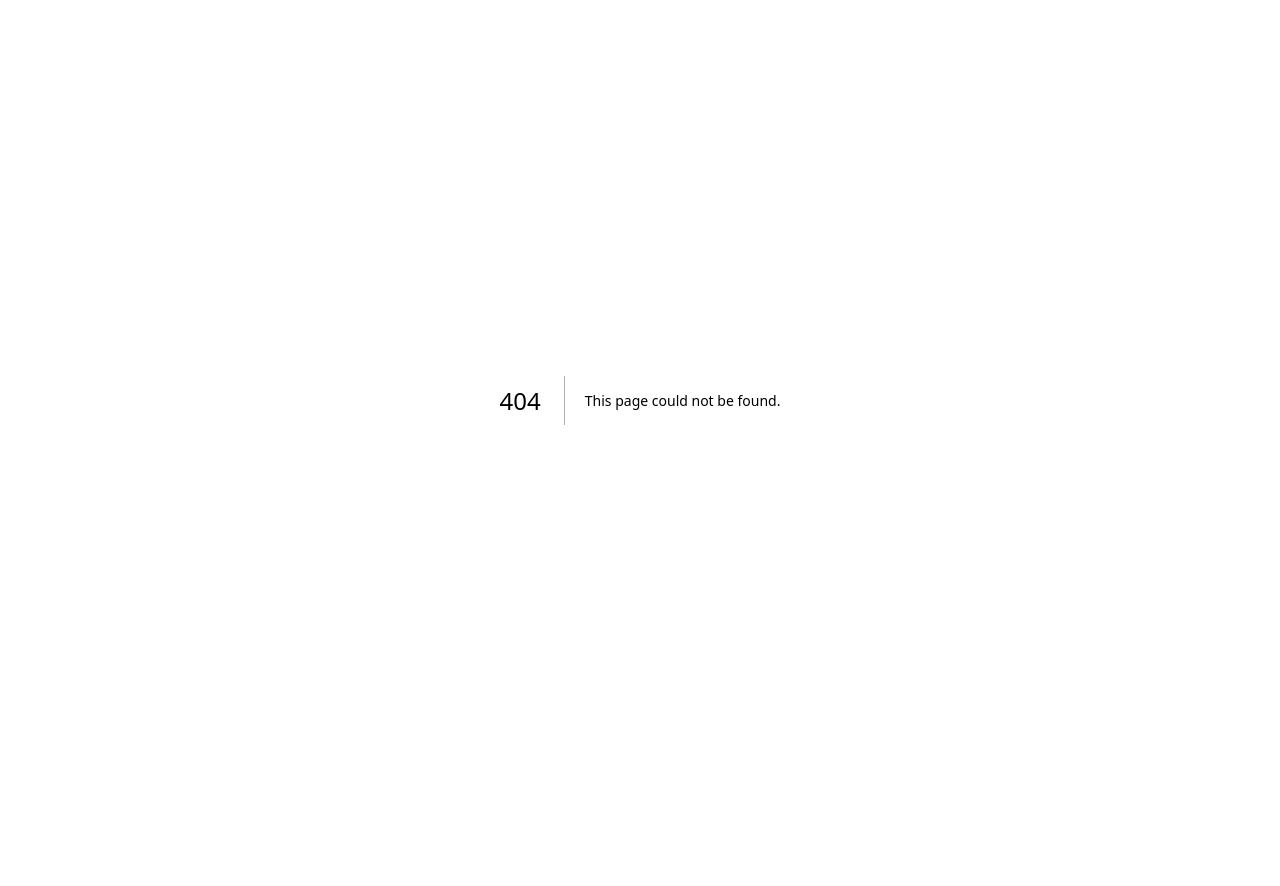
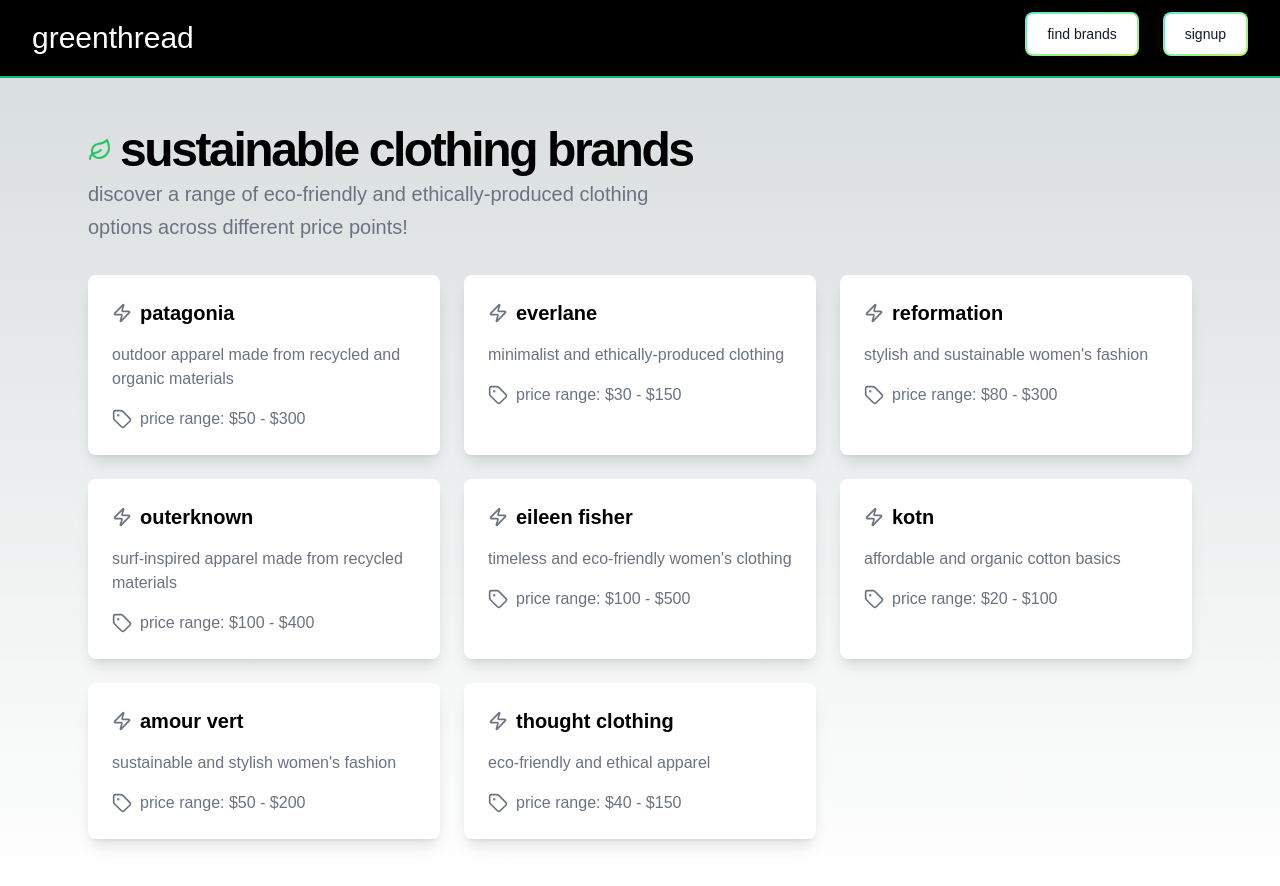
Before and after one commit to share-a-byte/greenthread, a Next.js app: page /alternatives in a window 1280 px wide. Before the commit this address had no page. Before the commit the page ends 800 px from the top, so only its background shows below. Built offline with nearby package versions, Linux system fonts and the light colour scheme; a web font is replaced by a local one.

Commit message:
added page

```diff
--- /dev/null
+++ b/src/app/alternatives/page.js
@@ -0,0 +1,5 @@
+import { AlternativesScreen } from "@/components/alternatives_page";
+
+export default function Home() {
+  return <AlternativesScreen />;
+}
--- a/src/app/analysis/page.js
+++ b/src/app/analysis/page.js
@@ -38,7 +38,7 @@
   return (
     <>
       <Header />
-      <main className="flex flex-col items-center justify-center w-full min-h-screen bg-gray-100 dark:bg-black p-4 md:p-8">
+      <main className="flex flex-col items-center  w-full min-h-screen bg-gray-100 dark:bg-black p-4 md:p-8">
         <SustScore score={rating} brand={brand} />
         <div className="mt-12 space-y-8">
           <div
--- /dev/null
+++ b/src/components/alternatives_page.jsx
@@ -0,0 +1,176 @@
+import Link from "next/link";
+import Header from "./header";
+
+export function AlternativesScreen() {
+  const sustainableBrands = [
+    {
+      id: 1,
+      name: "patagonia",
+      description: "outdoor apparel made from recycled and organic materials",
+      priceRange: "$50 - $300",
+      link: "https://www.patagonia.com",
+    },
+    {
+      id: 2,
+      name: "everlane",
+      description: "minimalist and ethically-produced clothing",
+      priceRange: "$30 - $150",
+      link: "https://www.everlane.com",
+    },
+    {
+      id: 3,
+      name: "reformation",
+      description: "stylish and sustainable women's fashion",
+      priceRange: "$80 - $300",
+      link: "https://www.thereformation.com",
+    },
+    {
+      id: 4,
+      name: "outerknown",
+      description: "surf-inspired apparel made from recycled materials",
+      priceRange: "$100 - $400",
+      link: "https://www.outerknown.com",
+    },
+    {
+      id: 5,
+      name: "eileen fisher",
+      description: "timeless and eco-friendly women's clothing",
+      priceRange: "$100 - $500",
+      link: "https://www.eileenfisher.com",
+    },
+    {
+      id: 6,
+      name: "kotn",
+      description: "affordable and organic cotton basics",
+      priceRange: "$20 - $100",
+      link: "https://www.kotn.com",
+    },
+    {
+      id: 7,
+      name: "amour vert",
+      description: "sustainable and stylish women's fashion",
+      priceRange: "$50 - $200",
+      link: "https://www.amourvert.com",
+    },
+    {
+      id: 8,
+      name: "thought clothing",
+      description: "eco-friendly and ethical apparel",
+      priceRange: "$40 - $150",
+      link: "https://www.wearethought.com",
+    },
+  ];
+
+  return (
+    <>
+      <Header />
+      <section className="w-full py-12">
+        <div className="container px-4 md:px-6 max-w-6xl mx-auto">
+          <div className="grid gap-6 md:gap-8">
+            <div className="grid gap-1">
+              <div className="flex items-center gap-2">
+                <LeafIcon className="h-6 w-6 text-green-500" />
+                <h2 className="text-3xl font-bold tracking-tighter sm:text-5xl">
+                  sustainable clothing brands
+                </h2>
+              </div>
+              <p className="text-gray-500 dark:text-gray-400 max-w-[600px] md:text-xl/relaxed lg:text-base/relaxed xl:text-xl/relaxed">
+                discover a range of eco-friendly and ethically-produced clothing
+                options across different price points!
+              </p>
+            </div>
+            <div className="grid grid-cols-1 sm:grid-cols-2 lg:grid-cols-3 gap-6">
+              {sustainableBrands.map((brand) => (
+                <div
+                  key={brand.id}
+                  className="bg-white rounded-lg shadow-lg overflow-hidden dark:bg-gray-950"
+                >
+                  <div className="p-6 flex flex-col gap-4">
+                    <div className="flex items-center gap-2">
+                      <ZapIcon className="h-5 w-5 text-gray-500 dark:text-gray-400" />
+                      <Link
+                        href={`${brand.link}`}
+                        className="text-xl font-bold"
+                        target="_blank"
+                      >
+                        {brand.name}
+                      </Link>
+                    </div>
+                    <p className="text-gray-500 dark:text-gray-400">
+                      {brand.description}
+                    </p>
+                    <div className="flex items-center gap-2">
+                      <TagIcon className="h-5 w-5 text-gray-500 dark:text-gray-400" />
+                      <p className="text-gray-500 dark:text-gray-400 font-medium">
+                        price range: {brand.priceRange}
+                      </p>
+                    </div>
+                  </div>
+                </div>
+              ))}
+            </div>
+          </div>
+        </div>
+      </section>
+    </>
+  );
+}
+
+function LeafIcon(props) {
+  return (
+    <svg
+      {...props}
+      xmlns="http://www.w3.org/2000/svg"
+      width="24"
+      height="24"
+      viewBox="0 0 24 24"
+      fill="none"
+      stroke="currentColor"
+      strokeWidth="2"
+      strokeLinecap="round"
+      strokeLinejoin="round"
+    >
+      <path d="M11 20A7 7 0 0 1 9.8 6.1C15.5 5 17 4.48 19 2c1 2 2 4.18 2 8 0 5.5-4.78 10-10 10Z" />
+      <path d="M2 21c0-3 1.85-5.36 5.08-6C9.5 14.52 12 13 13 12" />
+    </svg>
+  );
+}
+
+function TagIcon(props) {
+  return (
+    <svg
+      {...props}
+      xmlns="http://www.w3.org/2000/svg"
+      width="24"
+      height="24"
+      viewBox="0 0 24 24"
+      fill="none"
+      stroke="currentColor"
+      strokeWidth="2"
+      strokeLinecap="round"
+      strokeLinejoin="round"
+    >
+      <path d="M12.586 2.586A2 2 0 0 0 11.172 2H4a2 2 0 0 0-2 2v7.172a2 2 0 0 0 .586 1.414l8.704 8.704a2.426 2.426 0 0 0 3.42 0l6.58-6.58a2.426 2.426 0 0 0 0-3.42z" />
+      <circle cx="7.5" cy="7.5" r=".5" fill="currentColor" />
+    </svg>
+  );
+}
+
+function ZapIcon(props) {
+  return (
+    <svg
+      {...props}
+      xmlns="http://www.w3.org/2000/svg"
+      width="24"
+      height="24"
+      viewBox="0 0 24 24"
+      fill="none"
+      stroke="currentColor"
+      strokeWidth="2"
+      strokeLinecap="round"
+      strokeLinejoin="round"
+    >
+      <path d="M4 14a1 1 0 0 1-.78-1.63l9.9-10.2a.5.5 0 0 1 .86.46l-1.92 6.02A1 1 0 0 0 13 10h7a1 1 0 0 1 .78 1.63l-9.9 10.2a.5.5 0 0 1-.86-.46l1.92-6.02A1 1 0 0 0 11 14z" />
+    </svg>
+  );
+}
--- a/src/components/header.jsx
+++ b/src/components/header.jsx
@@ -9,7 +9,7 @@
       <div className="flex items-center space-x-4">
         <button class="relative inline-flex items-center justify-center p-0.5 mb-2 me-2 overflow-hidden text-sm font-medium text-gray-900 rounded-lg group bg-gradient-to-br from-teal-300 to-lime-300 group-hover:from-teal-300 group-hover:to-lime-300 dark:text-white dark:hover:text-gray-900 focus:ring-4 focus:outline-none focus:ring-lime-200 dark:focus:ring-lime-800">
           <span class="relative px-5 py-2.5 transition-all ease-in duration-75 bg-white dark:bg-gray-900 rounded-md group-hover:bg-opacity-0">
-            login
+            <Link href="/alternatives">find brands</Link>
           </span>
         </button>
         <button class="relative inline-flex items-center justify-center p-0.5 mb-2 me-2 overflow-hidden text-sm font-medium text-gray-900 rounded-lg group bg-gradient-to-br from-teal-300 to-lime-300 group-hover:from-teal-300 group-hover:to-lime-300 dark:text-white dark:hover:text-gray-900 focus:ring-4 focus:outline-none focus:ring-lime-200 dark:focus:ring-lime-800">
```
